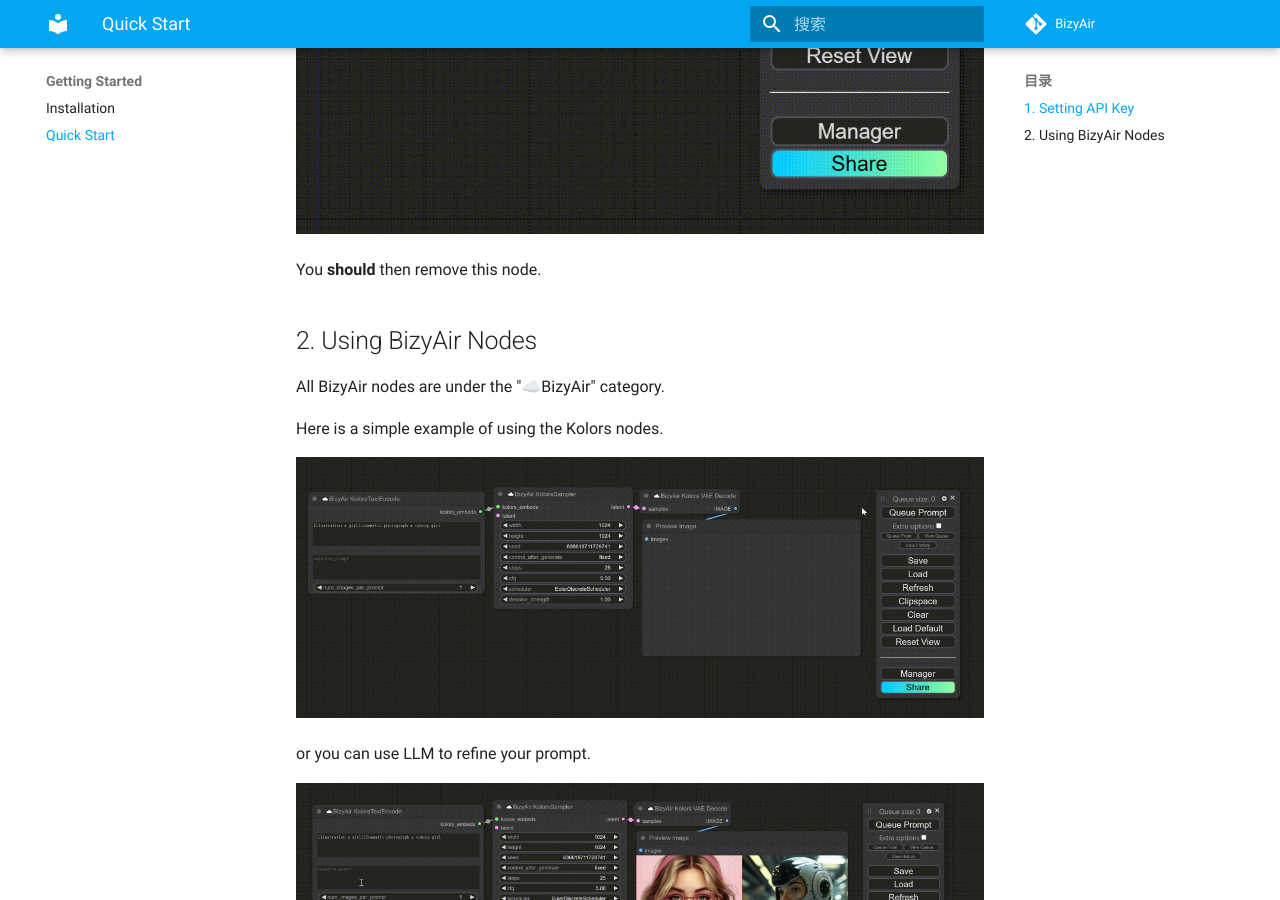
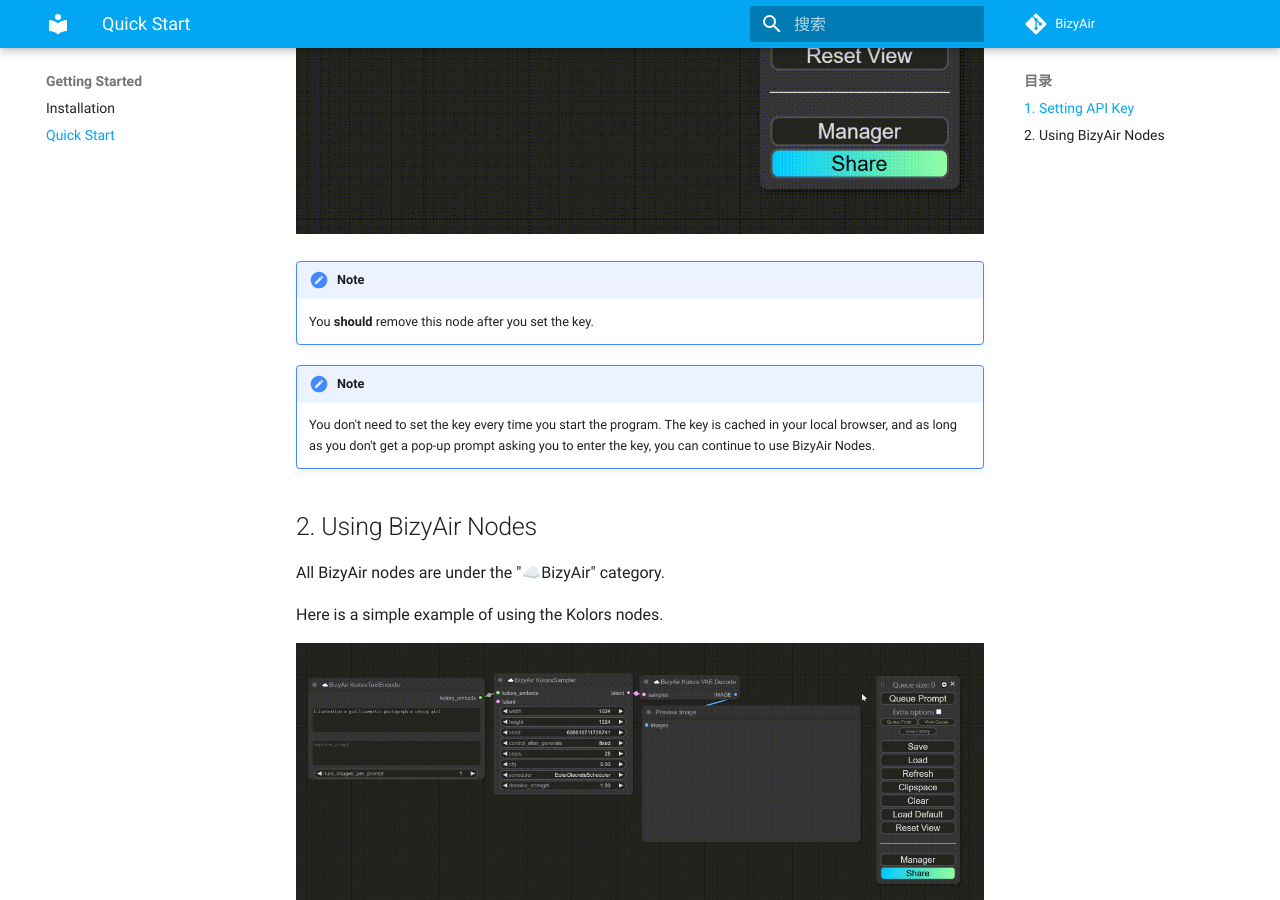
Before and after one commit to siliconflow/BizyAir, an MkDocs documentation site: the page built from docs/docs/getting-started/quick-start.md, in a window 1280 px wide and 900 px high, scrolled down 771 px. Built offline with MkDocs 1.6.1 and Material for MkDocs 9.7.7, drawn with Linux system fonts in a browser that asks for light colours; comment, search, counter and statistics services are not loaded.

Commit message:
Sync docs website (#17)
* scp site pages to website

* refine

* test

* refine

* refine

* refine

* add docs_branch hook

```diff
--- a/docs/docs/getting-started/quick-start.md
+++ b/docs/docs/getting-started/quick-start.md
@@ -6,7 +6,11 @@
 
 ![](./imgs/how-to-set-key.gif)
 
-You **should** then remove this node.
+!!! note
+    You **should** remove this node after you set the key.
+
+!!! note
+    You don't need to set the key every time you start the program. The key is cached in your local browser, and as long as you don't get a pop-up prompt asking you to enter the key, you can continue to use BizyAir Nodes.
 
 ## 2. Using BizyAir Nodes
 
```
Also changed, not shown: 1 other file.
